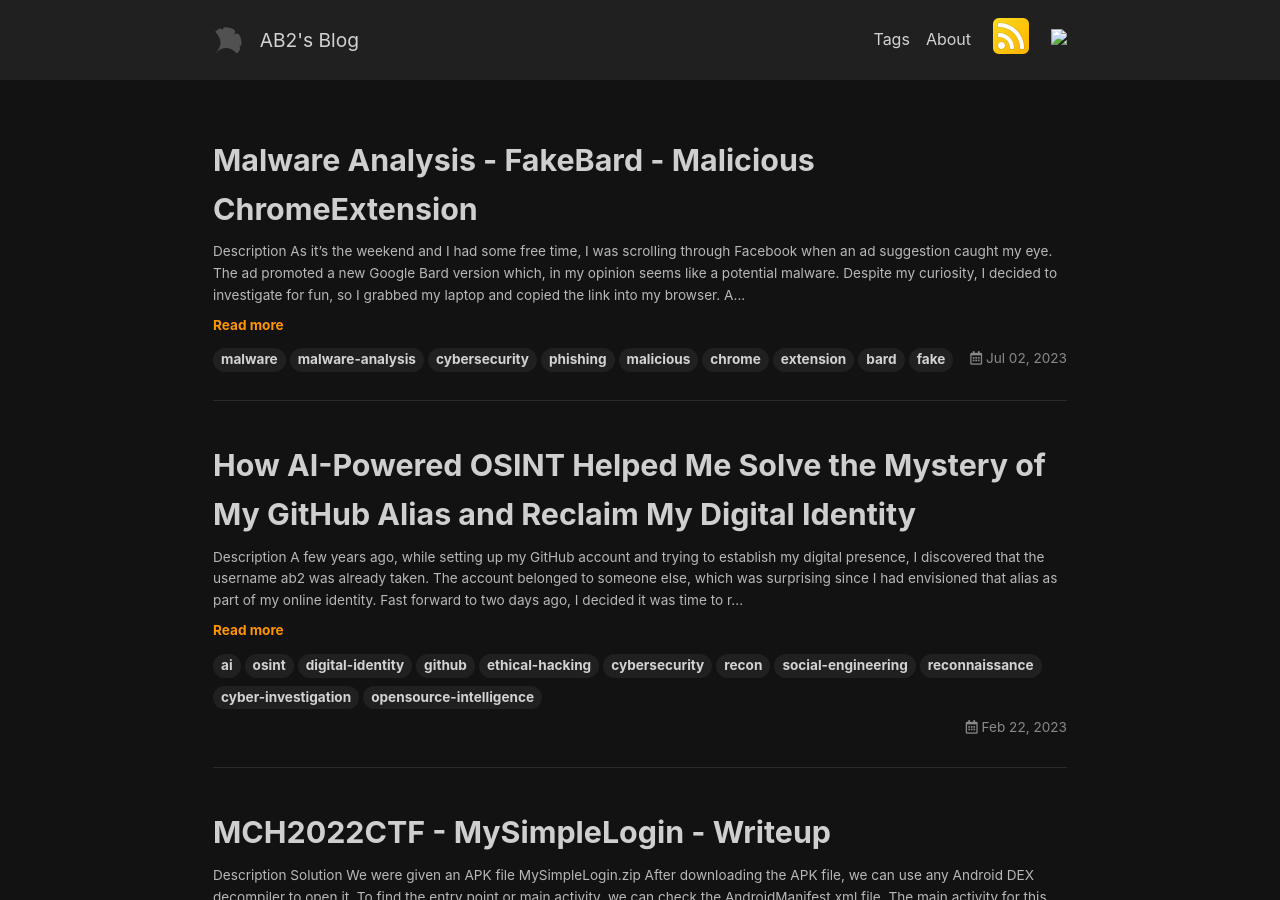
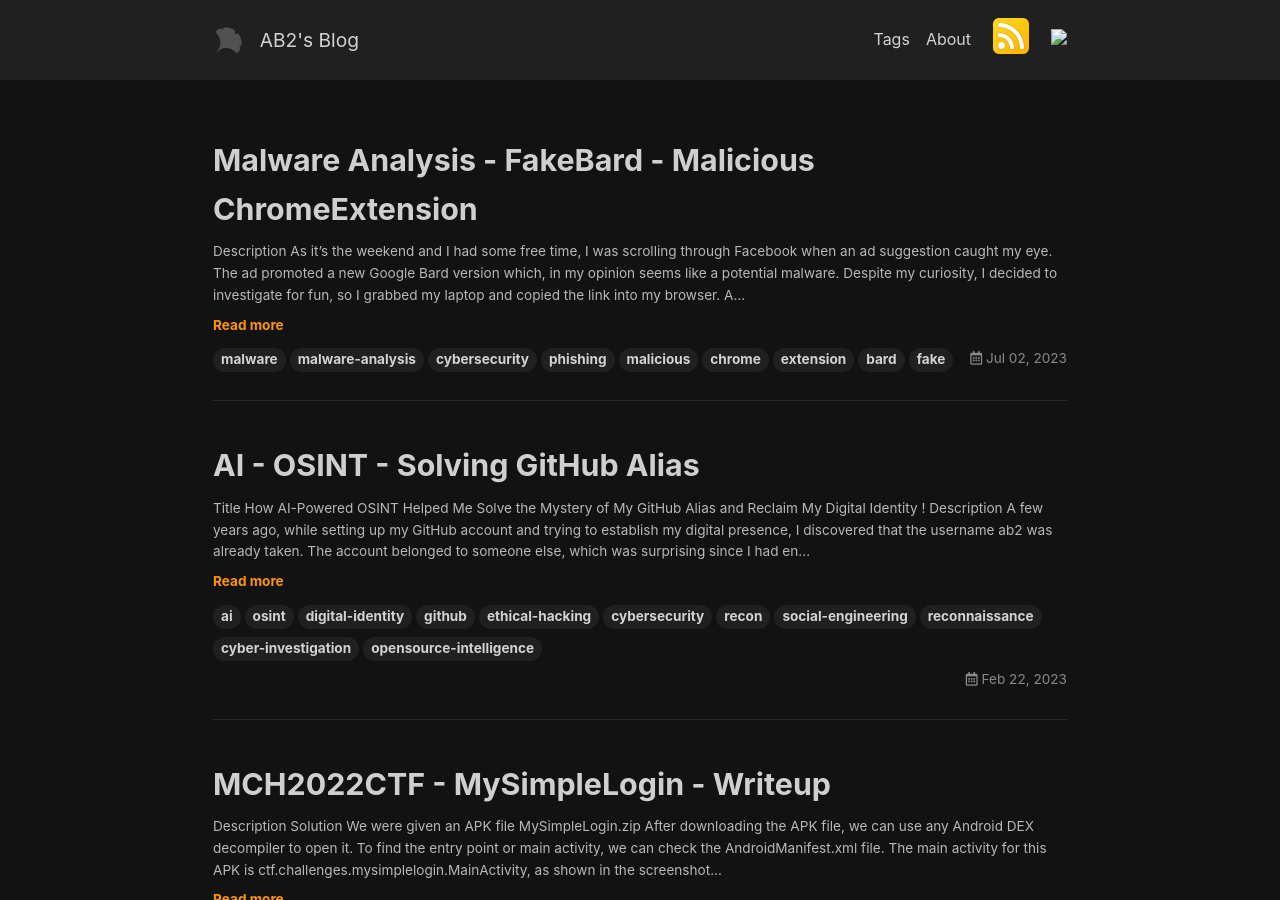
Before and after one commit to ab2pentest/ab2.github.io, a Jekyll site: the page built from index.html, in a window 1280 px wide and 900 px high. Built offline with Jekyll 4.4.1, drawn with Linux system fonts in a browser that asks for light colours; nearby versions of some CDN libraries; the list of posts is cut into pages by our own code.

Commit message:
Update 2023-02-22-AI-OSINT-Solving-GitHub-Alias.md

```diff
--- a/_posts/2023-02-22-AI-OSINT-Solving-GitHub-Alias.md
+++ b/_posts/2023-02-22-AI-OSINT-Solving-GitHub-Alias.md
@@ -1,7 +1,11 @@
 ---
-title: How AI-Powered OSINT Helped Me Solve the Mystery of My GitHub Alias and Reclaim My Digital Identity
+title: AI - OSINT - Solving GitHub Alias
 tags: ai osint digital-identity github ethical-hacking cybersecurity recon social-engineering reconnaissance cyber-investigation opensource-intelligence
 ---
+
+# Title
+
+How AI-Powered OSINT Helped Me Solve the Mystery of My GitHub Alias and Reclaim My Digital Identity !
 
 # Description
 
```
